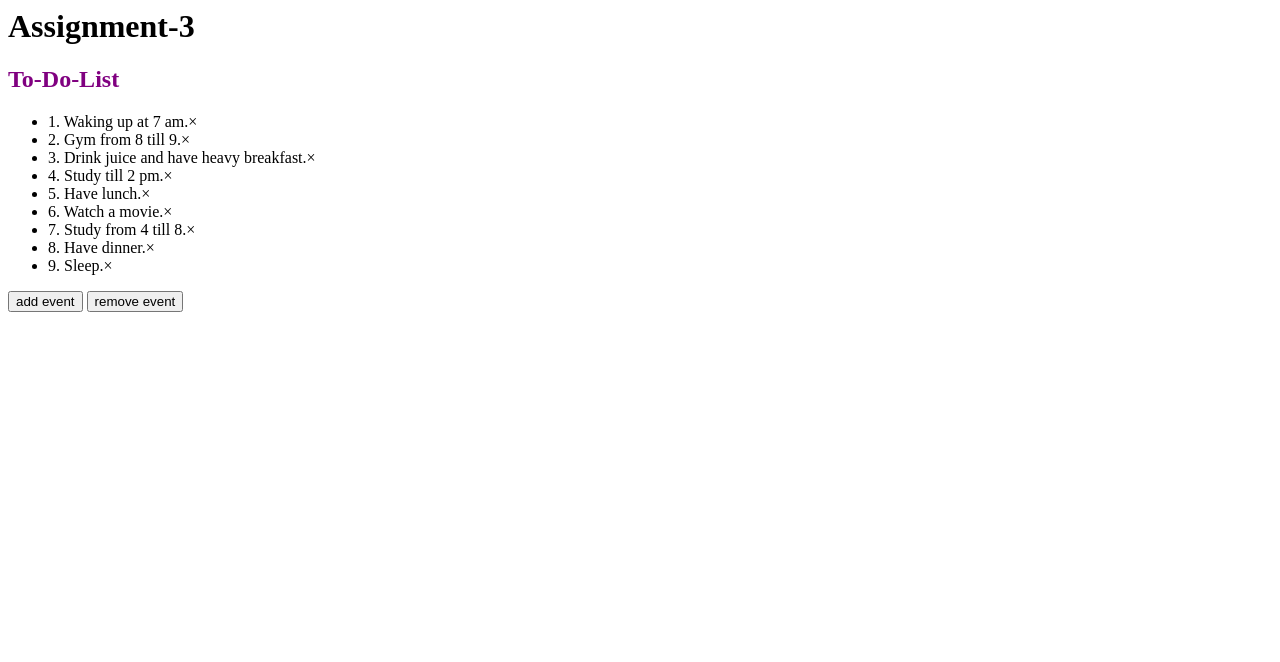
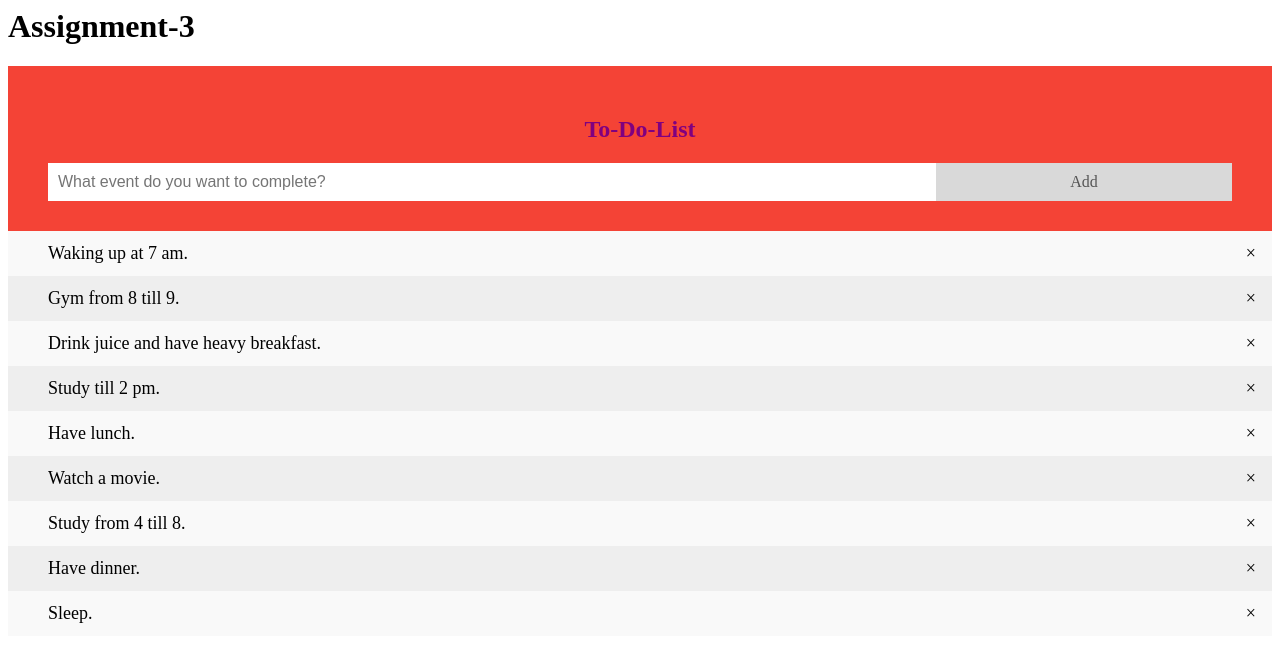
Before and after one commit to Kushagra-Gupta-2607/Nagarro-Internship-Assignments, a plain HTML site: page Assignment-3/index.html in a window 1280 px wide. Drawn offline with Linux system fonts and the light colour scheme.

Commit message:
Update index.html

```diff
--- a/Assignment-3/index.html
+++ b/Assignment-3/index.html
@@ -3,27 +3,34 @@
     <meta charset="UTF-8">
     <meta http-equiv="X-UA-Compatible" content="IE=edge">
     <meta name="viewport" content="width=device-width, initial-scale=1.0">
+    <link rel="stylesheet" href="style.css">
     <title>Document</title>
 </head>
 <body>
     <h1>Assignment-3</h1>
 
-    <h2 style="color: purple;">To-Do-List</h2>
 
-    <ul>
-        <li>1. Waking up at 7 am.</li>
-        <li>2. Gym from 8 till 9.</li>
-        <li>3. Drink juice and have heavy breakfast.</li>
-        <li>4. Study till 2 pm.</li>
-        <li>5. Have lunch.</li>
-        <li>6. Watch a movie.</li>
-        <li>7. Study from 4 till 8.</li>
-        <li>8. Have dinner.</li>
-        <li>9. Sleep.</li>
-    </ul>
+    <div id="myDIV" class="header">
+        <h2 style="color: purple;">To-Do-List</h2>
+        <input type="text" id="myInput" placeholder="What event do you want to complete?">
+        <span onclick="eventAddition()" class="addBtn">Add</span>
+    </div>
 
-    <button>add event</button>
-    <button>remove event</button>
+    <div id="items">
+        <ul id="myUL">
+            <li>Waking up at 7 am.</li>
+            <li>Gym from 8 till 9.</li>
+            <li>Drink juice and have heavy breakfast.</li>
+            <li>Study till 2 pm.</li>
+            <li>Have lunch.</li>
+            <li>Watch a movie.</li>
+            <li>Study from 4 till 8.</li>
+            <li>Have dinner.</li>
+            <li>Sleep.</li>
+        </ul>
+    </div>
+
+
 
     <script src="app.js"></script>
 </body>
```
